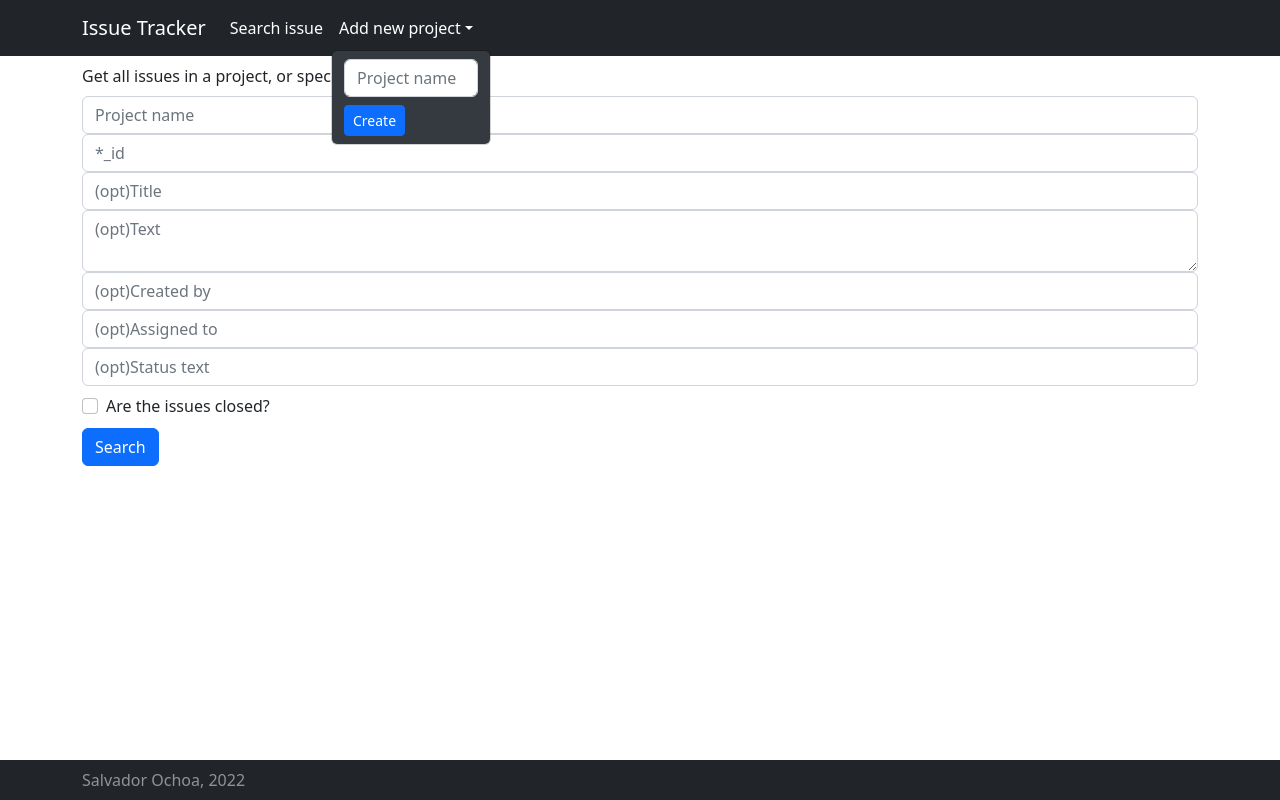
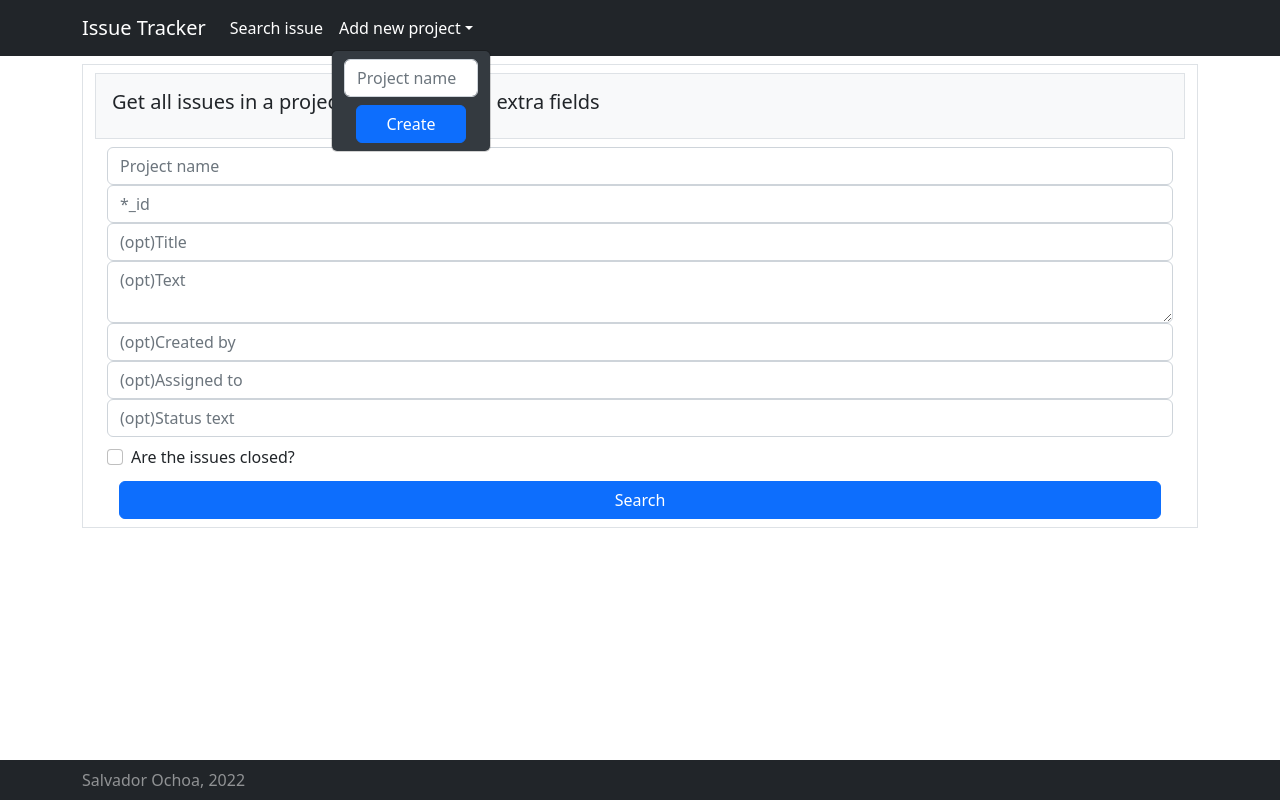
Before and after one commit to davidsantana980/bug-tracker-app, a React (Create React App) app in the folder client/: page /search in a window 1280 px wide. Both pictures are taken after a click on the button "Add new project". Built offline with nearby package versions, Linux system fonts and the light colour scheme.

Commit message:
fix/ few visual changes

```diff
--- a/client/src/pages/createProject.js
+++ b/client/src/pages/createProject.js
@@ -60,7 +60,9 @@ export default function CreateProjectForm(){
                 <FormGroup className="mb-2">
                   <Form.Control required value={state.issue_project} onChange={handleChange} type="text" name="issue_project" placeholder="Project name" />
                 </FormGroup>
-                <Button type="submit" size="sm" onClick={handleSubmit}>Create</Button>
+                <Container fluid className="d-grid mt-1">
+                  <Button type="submit"  onClick={handleSubmit}>Create</Button>
+                </Container>
             </Form>
         </Container>
     )
--- a/client/src/pages/index.js
+++ b/client/src/pages/index.js
@@ -62,8 +62,8 @@ class IssueCards extends Component {
 
         if(!this.state.dataIsLoaded){
             return (
-                <Container>
-                    <h3>Please wait...</h3>
+                <Container className="p-3">
+                    <h2>Please wait...</h2>
                 </Container>
             )
         }
@@ -131,7 +131,7 @@ class IssueCards extends Component {
                         <Col>
                             <Container className="mt-1 justify-content-center p-3 border bg-light">
                                 <Container className="text-center">
-                                    <h3>Create a new project to start!</h3>
+                                    <h2>Create a new project to start!</h2>
                                 </Container>
                                 <Container>
                                     <CreateProjectForm />
@@ -157,18 +157,22 @@ class IssueCards extends Component {
                                 </Container>
                             </Container>
                         </Col>
-                        <Col lg={4}>
+                        <Col lg={4} className="mt-1">
+                            <hr/>
                             <Container className="mt-2">
-                                <h4>See issues by creator</h4>
+                                <h5>See issues by creator</h5>
                                 <CreatorList />
                             </Container>
                             <hr/>
                             <Container>
-                                <h4>See issues by assignment</h4>
+                                <h5>See issues by assignment</h5>
                                 <AssignedList/>
                             </Container>
                             <hr/>
                             <Container>
+                                <Container className="text-start">
+                                    <h5>Create a new project!</h5>
+                                </Container>
                                 <CreateProjectForm />
                             </Container>
                         </Col>
--- a/client/src/pages/search.js
+++ b/client/src/pages/search.js
@@ -1,4 +1,4 @@
-import { Form, Button, Container } from "react-bootstrap";
+import { Form, Button, Container, Row } from "react-bootstrap";
 import {useState} from "react";
 import { LinkContainer } from "react-router-bootstrap";
 
@@ -35,8 +35,13 @@ export default function GetIssueForm() {
 
     return (
     <Container className="mt-2">
-        <Form>
-            <Form.Label>Get all issues in a project, or specify with extra fields</Form.Label>
+        <Form as={Container} className="border">
+            <Form.Label as={Container} className="p-3 mt-2 border bg-light">
+              <h5>
+                Get all issues in a project, or specify with extra fields
+              </h5>
+            </Form.Label>
+            <Container className="mb-2">
               <Form.Control value={projectObj.project} onChange={handleChange} type="text" placeholder="Project name" name='project' />
               <Form.Control value={projectObj._id} onChange={handleChange} type="text" name="_id" placeholder="*_id" required=''/>
               <Form.Control value={projectObj.issue_title} onChange={handleChange} type="text" name="issue_title" placeholder="(opt)Title" required=''/>
@@ -45,9 +50,12 @@ export default function GetIssueForm() {
               <Form.Control value={projectObj.assigned_to} onChange={handleChange} type="text" name="assigned_to" placeholder="(opt)Assigned to" />
               <Form.Control value={projectObj.status_text} onChange={handleChange} type="text" name="status_text" placeholder="(opt)Status text" />
               <Form.Check value={projectObj.open} className="mt-2" onChange={handleCheck} name="open" type='checkbox' label="Are the issues closed?"/>
+              <Container fluid className="d-grid mt-1">
                 <LinkContainer to="/see-issues" state={projectObj}>
                   <Button variant="primary" className="mt-2" type="submit">Search</Button>
                 </LinkContainer>
+              </Container>
+            </Container>
         </Form>
     </Container>
     );
```
Lines whose indentation alone changed are shown as unchanged.
